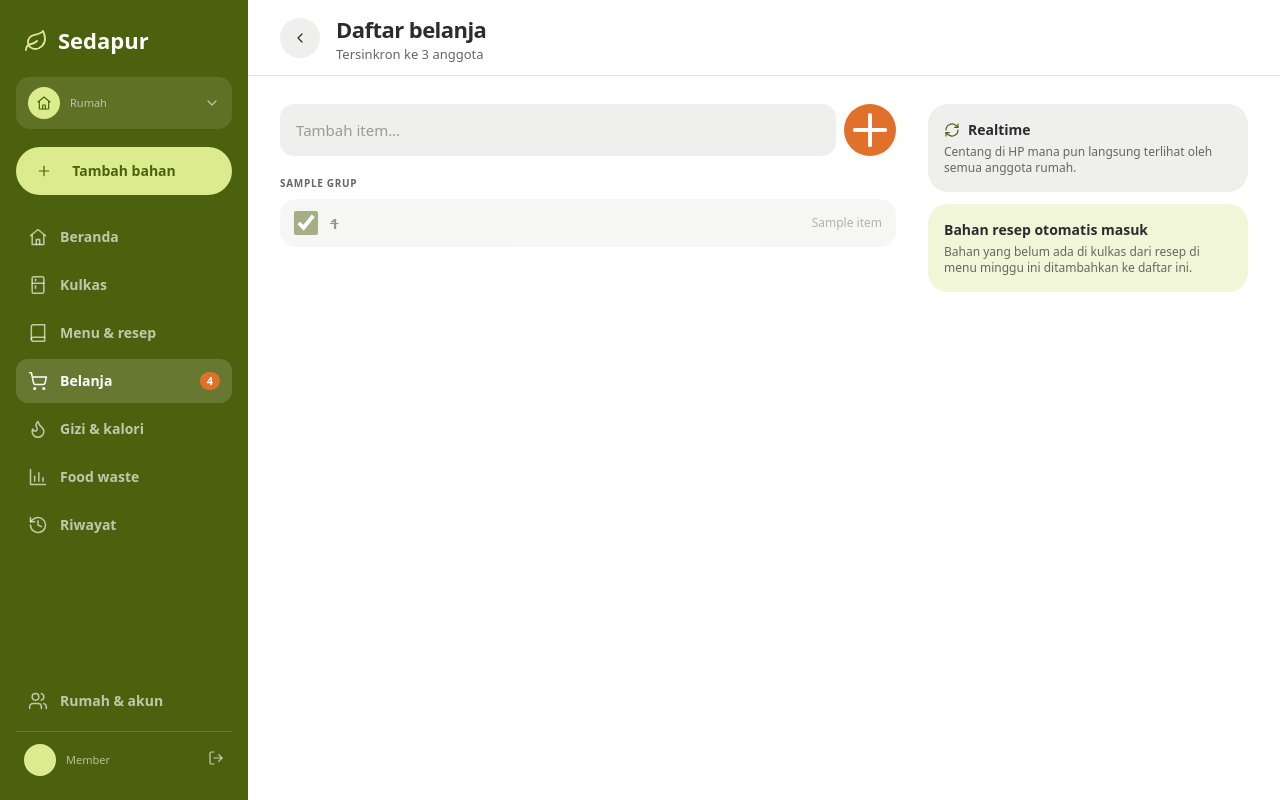
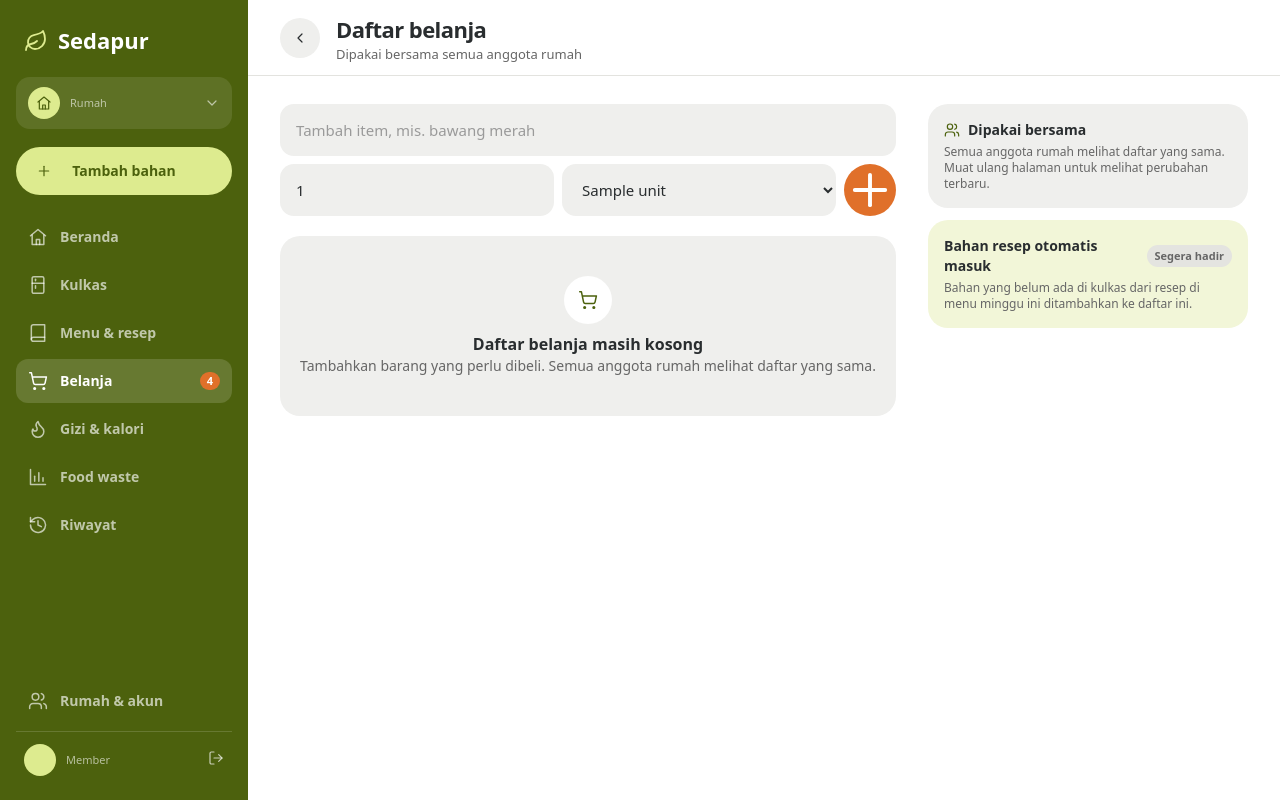
Before and after one commit to JoelC-code/sedapur, a Laravel app: template resources/views/shopping/index.blade.php in a window 1280 px wide. Run offline with Laravel 12, Linux system fonts and the light colour scheme; the template is opened without the code that fills it: most values are stand-ins (such as "Sample title", 1, 10 or a date in 2020); style sheets or scripts are compiled from the project's sources; some web fonts are replaced.

Commit message:
feat: wire the shopping list page to real data

```diff
--- a/app/Http/Controllers/PageController.php
+++ b/app/Http/Controllers/PageController.php
@@ -72,11 +72,6 @@ class PageController extends Controller
         abort_unless($data, 404);
 
         return view('recipes.show', ['recipe' => $data]);
-    }
-
-    public function shopping(): View
-    {
-        return view('shopping.index', ['groups' => DemoData::shoppingList()]);
     }
 
     public function nutrition(Request $request): View
--- a/resources/views/shopping/index.blade.php
+++ b/resources/views/shopping/index.blade.php
@@ -1,23 +1,76 @@
+@php [$checked, $unchecked] = $items->partition(fn ($i) => $i['dicentang']); @endphp
 <x-layouts.app title="Daftar belanja" active="shopping.index">
-    <x-page-header title="Daftar belanja" subtitle="Tersinkron ke 3 anggota">
+    @if (session('status'))
+        <div class="mb-4">@include('partials.status')</div>
+    @endif
+
+    <x-page-header title="Daftar belanja" subtitle="Dipakai bersama semua anggota rumah">
         <x-avatars />
     </x-page-header>
 
     <div class="lg:grid lg:grid-cols-[1fr_320px] lg:gap-8">
         <div>
-            <form class="flex gap-2" onsubmit="event.preventDefault()">
-                <input class="input" placeholder="Tambah item…" aria-label="Tambah item">
-                <button class="grid size-[52px] shrink-0 place-items-center rounded-full bg-brand text-white" aria-label="Tambah"><x-icon name="plus" /></button>
+            <form method="POST" action="{{ route('shopping.store') }}" class="space-y-2">
+                @csrf
+                <div>
+                    <label class="sr-only" for="name">Nama barang</label>
+                    <input id="name" name="name" value="{{ old('name') }}" maxlength="100" required class="input" placeholder="Tambah item, mis. bawang merah">
+                    @error('name') <p class="mt-1.5 text-xs font-medium text-danger">{{ $message }}</p> @enderror
+                </div>
+                <div class="flex gap-2">
+                    <div class="min-w-0 flex-1">
+                        <label class="sr-only" for="quantity">Jumlah</label>
+                        <input id="quantity" name="quantity" type="number" inputmode="decimal" step="any" min="0.01" value="{{ old('quantity', 1) }}" required class="input" placeholder="Jumlah">
+                    </div>
+                    <div class="min-w-0 flex-1">
+                        <label class="sr-only" for="unit">Satuan</label>
+                        <select id="unit" name="unit" class="input">
+                            @foreach ($units as $unit)
+                                <option @selected(old('unit', 'buah') === $unit)>{{ $unit }}</option>
+                            @endforeach
+                        </select>
+                    </div>
+                    <button class="grid size-[52px] shrink-0 place-items-center rounded-full bg-brand text-white hover:bg-brand-dark" aria-label="Tambah ke daftar belanja"><x-icon name="plus" /></button>
+                </div>
+                @error('quantity') <p class="text-xs font-medium text-danger">{{ $message }}</p> @enderror
+                @error('unit') <p class="text-xs font-medium text-danger">{{ $message }}</p> @enderror
             </form>
 
-            @foreach ($groups as $g)
-                <p class="stat-label mt-5 mb-2">{{ $g['grup'] }}</p>
+            @if ($items->isEmpty())
+                <div class="card-sand mt-5 py-10 text-center">
+                    <span class="mx-auto grid size-12 place-items-center rounded-full bg-white text-olive-700"><x-icon name="cart" class="size-5" /></span>
+                    @if ($loadFailed)
+                        <p class="mt-2 font-bold">Daftar belanja belum bisa dimuat</p>
+                        <p class="text-sm text-muted">Koneksi ke server sedang bermasalah. Muat ulang halaman sebentar lagi.</p>
+                    @else
+                        <p class="mt-2 font-bold">Daftar belanja masih kosong</p>
+                        <p class="text-sm text-muted">Tambahkan barang yang perlu dibeli. Semua anggota rumah melihat daftar yang sama.</p>
+                    @endif
+                </div>
+            @endif
+
+            @foreach (['Perlu dibeli' => $unchecked, 'Sudah dibeli' => $checked] as $heading => $group)
+                @continue($group->isEmpty())
+                <p class="stat-label mt-5 mb-2">{{ $heading }} · {{ $group->count() }}</p>
                 <ul class="space-y-2">
-                    @foreach ($g['items'] as [$nama, $jumlah, $checked])
-                        <li @class(['flex items-center gap-3 rounded-2xl bg-sand px-3.5 py-3 transition', 'opacity-50' => $checked])>
-                            <input type="checkbox" data-shopping @checked($checked) class="size-6 rounded-lg accent-olive-700" aria-label="Sudah dibeli: {{ $nama }}">
-                            <span data-name @class(['flex-1 text-[15px] font-semibold', 'line-through' => $checked])>{{ $nama }}</span>
-                            <span class="text-xs text-muted">{{ $jumlah }}</span>
+                    @foreach ($group as $item)
+                        <li @class(['flex items-center gap-2 rounded-2xl bg-sand py-1.5 pr-2 pl-3.5', 'opacity-60' => $item['dicentang']])>
+                            <form method="POST" action="{{ route('shopping.update', $item['id']) }}" class="flex">
+                                @csrf @method('PATCH')
+                                <input type="hidden" name="is_checked" value="{{ $item['dicentang'] ? 0 : 1 }}">
+                                {{-- Area sentuh 40px, kotak centang 24px --}}
+                                <button class="-ml-2 grid size-10 place-items-center" aria-label="{{ $item['dicentang'] ? 'Batalkan centang' : 'Tandai sudah dibeli' }}: {{ $item['nama'] }}">
+                                    <span @class(['grid size-6 place-items-center rounded-lg border-2 border-olive-700', 'bg-olive-700 text-white' => $item['dicentang'], 'bg-white' => ! $item['dicentang']])>
+                                        @if ($item['dicentang']) <x-icon name="check" class="size-4" /> @endif
+                                    </span>
+                                </button>
+                            </form>
+                            <span @class(['min-w-0 flex-1 truncate text-[15px] font-semibold', 'line-through' => $item['dicentang']])>{{ $item['nama'] }}</span>
+                            <span class="shrink-0 text-xs text-muted">{{ $item['jumlah'] }} {{ $item['satuan'] }}</span>
+                            <form method="POST" action="{{ route('shopping.destroy', $item['id']) }}" class="flex">
+                                @csrf @method('DELETE')
+                                <button class="grid size-9 place-items-center rounded-full text-muted hover:bg-sand-dark hover:text-danger" aria-label="Hapus {{ $item['nama'] }}"><x-icon name="trash" class="size-4" /></button>
+                            </form>
                         </li>
                     @endforeach
                 </ul>
@@ -26,11 +79,11 @@
 
         <aside class="mt-6 space-y-3 lg:mt-0">
             <div class="card-sand">
-                <p class="flex items-center gap-2 text-sm font-bold"><x-icon name="refresh" class="size-4 text-olive-700" /> Realtime</p>
-                <p class="mt-1 text-xs text-muted">Centang di HP mana pun langsung terlihat oleh semua anggota rumah.</p>
+                <p class="flex items-center gap-2 text-sm font-bold"><x-icon name="users" class="size-4 text-olive-700" /> Dipakai bersama</p>
+                <p class="mt-1 text-xs text-muted">Semua anggota rumah melihat daftar yang sama. Muat ulang halaman untuk melihat perubahan terbaru.</p>
             </div>
             <div class="rounded-[20px] bg-olive-100 p-4">
-                <p class="text-sm font-bold">Bahan resep otomatis masuk</p>
+                <p class="flex items-center gap-2 text-sm font-bold">Bahan resep otomatis masuk <span class="badge bg-sand-dark text-muted">Segera hadir</span></p>
                 <p class="mt-1 text-xs text-muted">Bahan yang belum ada di kulkas dari resep di menu minggu ini ditambahkan ke daftar ini.</p>
             </div>
         </aside>
--- a/routes/web.php
+++ b/routes/web.php
@@ -4,8 +4,9 @@ use App\Http\Controllers\AuthController;
 use App\Http\Controllers\FridgeController;
 use App\Http\Controllers\HouseholdController;
 use App\Http\Controllers\PageController;
+use App\Http\Controllers\ReceiptScanController;
+use App\Http\Controllers\ShoppingListController;
 use Illuminate\Support\Facades\Route;
-use App\Http\Controllers\ReceiptScanController;
 
 // Auth: Supabase Auth (email + kata sandi)
 Route::middleware('supabase.guest')->controller(AuthController::class)->group(function () {
@@ -42,7 +43,12 @@ Route::middleware('supabase.auth')->group(function () {
         Route::get('/resep', 'recipes')->name('recipes.index');
         Route::get('/resep/{recipe}', 'recipe')->whereNumber('recipe')->name('recipes.show');
 
-        Route::get('/belanja', 'shopping')->name('shopping.index');
+        Route::controller(ShoppingListController::class)->group(function () {
+            Route::get('/belanja', 'index')->name('shopping.index');
+            Route::post('/belanja', 'store')->name('shopping.store');
+            Route::patch('/belanja/{item}', 'update')->whereNumber('item')->name('shopping.update');
+            Route::delete('/belanja/{item}', 'destroy')->whereNumber('item')->name('shopping.destroy');
+        });
         Route::get('/gizi', 'nutrition')->name('nutrition.index');
         Route::get('/food-waste', 'waste')->name('waste.index');
         Route::get('/riwayat', 'activity')->name('activity.index');
```
Also changed, not shown: app/Http/Controllers/ShoppingListController.php (added, +82 -0 lines), app/Http/Requests/StoreShoppingItemRequest.php (added, +45 -0 lines), app/Http/Requests/UpdateShoppingItemRequest.php (added, +27 -0 lines), resources/js/app.js (+0 -11 lines), tests/Feature/PagesTest.php (+1 -0 lines), tests/Feature/ShoppingListTest.php (added, +105 -0 lines).
